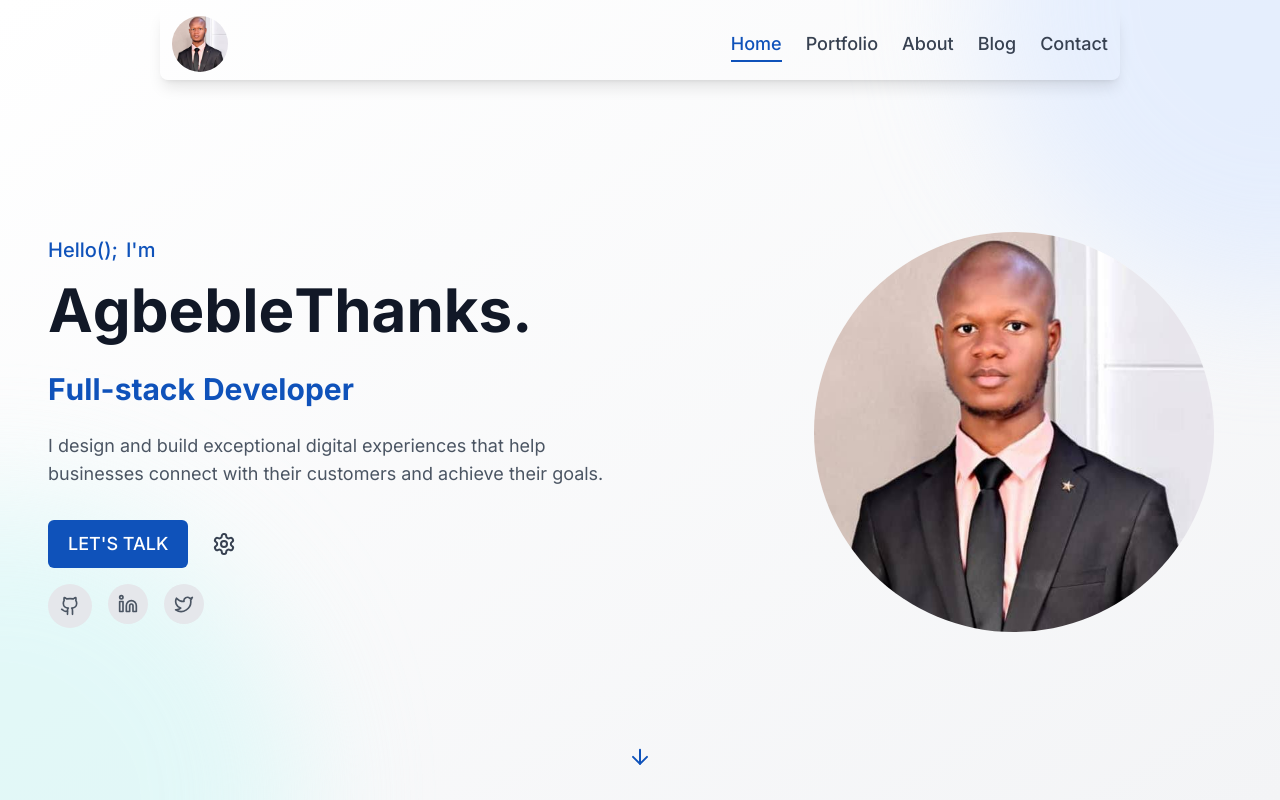
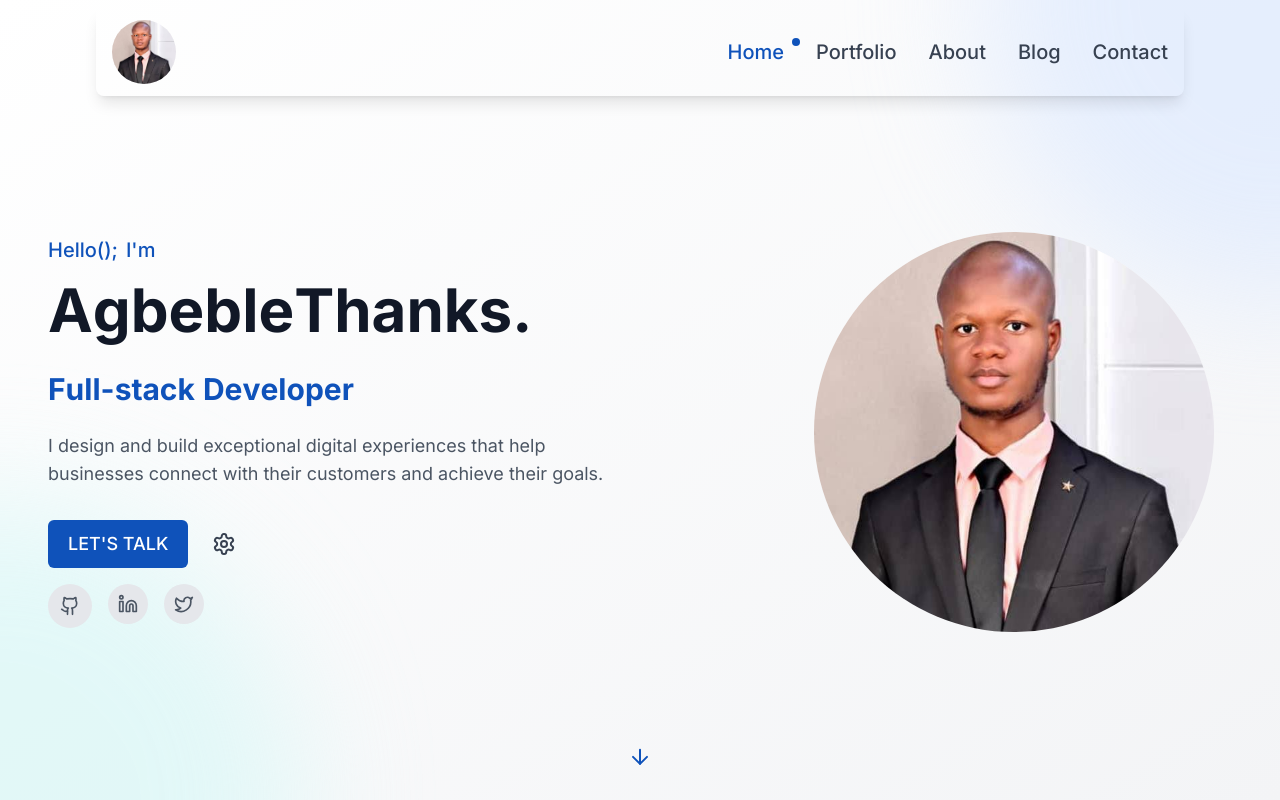
Before and after one commit to thanks299/portfolio1, a React (Vite) app: page / in a window 1280 px wide. Shown: the top 800 px of the page. Built offline with nearby package versions, Linux system fonts and the light colour scheme.

Commit message:
updated nav bar

```diff
--- a/src/components/layout/Navbar.tsx
+++ b/src/components/layout/Navbar.tsx
@@ -49,11 +49,11 @@ const Navbar: React.FC = () => {
 
   return (
     <header
-      className={`fixed top-2 left-1/2 transform -translate-x-1/2 z-50 rounded-lg shadow-lg transition-all duration-300 w-[75%] ${
-      isScrolled ? 'bg-white/70 dark:bg-dark-800/70 backdrop-blur-lg border border-gray-300 dark:border-dark-700' : 'bg-transparent'
+      className={`fixed top-2 left-1/2 transform -translate-x-1/2 z-50 rounded-lg shadow-lg transition-all duration-300 w-[85%] ${
+      isScrolled ? 'bg-white/80 dark:bg-dark-800/80 backdrop-blur-lg border border-gray-300 dark:border-dark-700' : 'bg-transparent'
       }`}
     >
-      <div className="container mx-auto px-3 py-1 md:py-2 flex justify-between items-center rounded-lg"> {/* Reduced padding */}
+      <div className="container mx-auto px-4 py-2 md:py-3 flex justify-between items-center rounded-lg"> {/* Increased padding */}
       {/* Logo */}
       <Link
       to="/"
@@ -63,25 +63,26 @@ const Navbar: React.FC = () => {
       <img
       src="/thanks1.jpg"
       alt="Portfolio Logo"
-      className="h-10 w-10 rounded-full object-cover md:h-14 md:w-14" // Reduced size
+      className="h-12 w-12 rounded-full object-cover md:h-16 md:w-16" // Increased size
       />
-      <span className="absolute -bottom-1 left-0 w-0 h-[2px] bg-primary-600 transition-all duration-300 group-hover:w-full"></span>
       </Link>
 
       {/* Desktop Navigation */}
-      <nav className="hidden md:flex items-center space-x-6"> {/* Increased space between links */}
+      <nav className="hidden md:flex items-center space-x-8"> {/* Increased space between links */}
       {navLinks.map((link) => (
       <Link
       key={link.path}
       to={link.path}
-      className={`text-lg font-medium relative group ${
+      className={`text-xl font-medium relative group ${
       location.pathname === link.path ? 'text-primary-600' : 'text-gray-700 dark:text-gray-300'
       }`} // Increased font size
       >
       {link.label}
       <span
-      className={`absolute -bottom-1 left-0 h-[2px] bg-primary-600 transition-all duration-300 ${
-      location.pathname === link.path ? 'w-full' : 'w-0 group-hover:w-full'
+      className={`absolute left-full ml-2 w-2 h-2 rounded-full transition-opacity ${
+      location.pathname === link.path || 'group-hover:opacity-100'
+      } ${
+      location.pathname === link.path ? 'bg-primary-600 opacity-100' : 'bg-primary-600 opacity-0'
       }`}
       ></span>
       </Link>
@@ -92,13 +93,13 @@ const Navbar: React.FC = () => {
       <div className="flex items-center md:hidden">
       <button
       onClick={() => setIsMenuOpen(!isMenuOpen)}
-      className="p-2 rounded-md hover:bg-gray-100 dark:hover:bg-dark-700 transition-colors duration-300"
+      className="p-3 rounded-md hover:bg-gray-100 dark:hover:bg-dark-700 transition-colors duration-300"
       aria-label={isMenuOpen ? 'Close menu' : 'Open menu'}
       >
       {isMenuOpen ? (
-      <X className="w-6 h-6 text-primary-600" /> // Increased icon size
+      <X className="w-7 h-7 text-primary-600" /> // Increased icon size
       ) : (
-      <Menu className="w-6 h-6 text-primary-600" /> // Increased icon size
+      <Menu className="w-7 h-7 text-primary-600" /> // Increased icon size
       )}
       </button>
       </div>
@@ -112,9 +113,9 @@ const Navbar: React.FC = () => {
       animate={{ opacity: 1, y: 0 }}
       exit={{ opacity: 0, y: -20 }}
       transition={{ duration: 0.3 }}
-      className="absolute top-full left-0 right-0 bg-white/70 dark:bg-dark-800/70 backdrop-blur-lg rounded-lg shadow-lg z-40 md:hidden"
+      className="absolute top-full left-0 right-0 bg-white/80 dark:bg-dark-800/80 backdrop-blur-lg rounded-lg shadow-lg z-40 md:hidden"
       >
-      <div className="container mx-auto px-3 py-4 flex flex-col items-center">
+      <div className="container mx-auto px-4 py-5 flex flex-col items-center">
       {navLinks.map((link, index) => (
       <motion.div
       key={link.path}
@@ -122,15 +123,22 @@ const Navbar: React.FC = () => {
       initial="hidden"
       animate="visible"
       transition={{ delay: index * 0.1 }}
-      className="w-full py-2 border-b border-gray-100 dark:border-dark-700"
+      className="w-full py-3 border-b border-gray-100 dark:border-dark-700"
       >
       <Link
       to={link.path}
-      className={`text-lg font-medium block text-center ${
+      className={`text-xl font-medium block text-center relative group ${
       location.pathname === link.path ? 'text-primary-600' : 'text-gray-700 dark:text-gray-300'
       }`} // Increased font size
       >
       {link.label}
+      <span
+      className={`inline-block ml-2 w-2 h-2 rounded-full transition-opacity ${
+      location.pathname === link.path || 'group-hover:opacity-100'
+      } ${
+      location.pathname === link.path ? 'bg-primary-600 opacity-100' : 'bg-primary-600 opacity-0'
+      }`}
+      ></span>
       </Link>
       </motion.div>
       ))}
```
